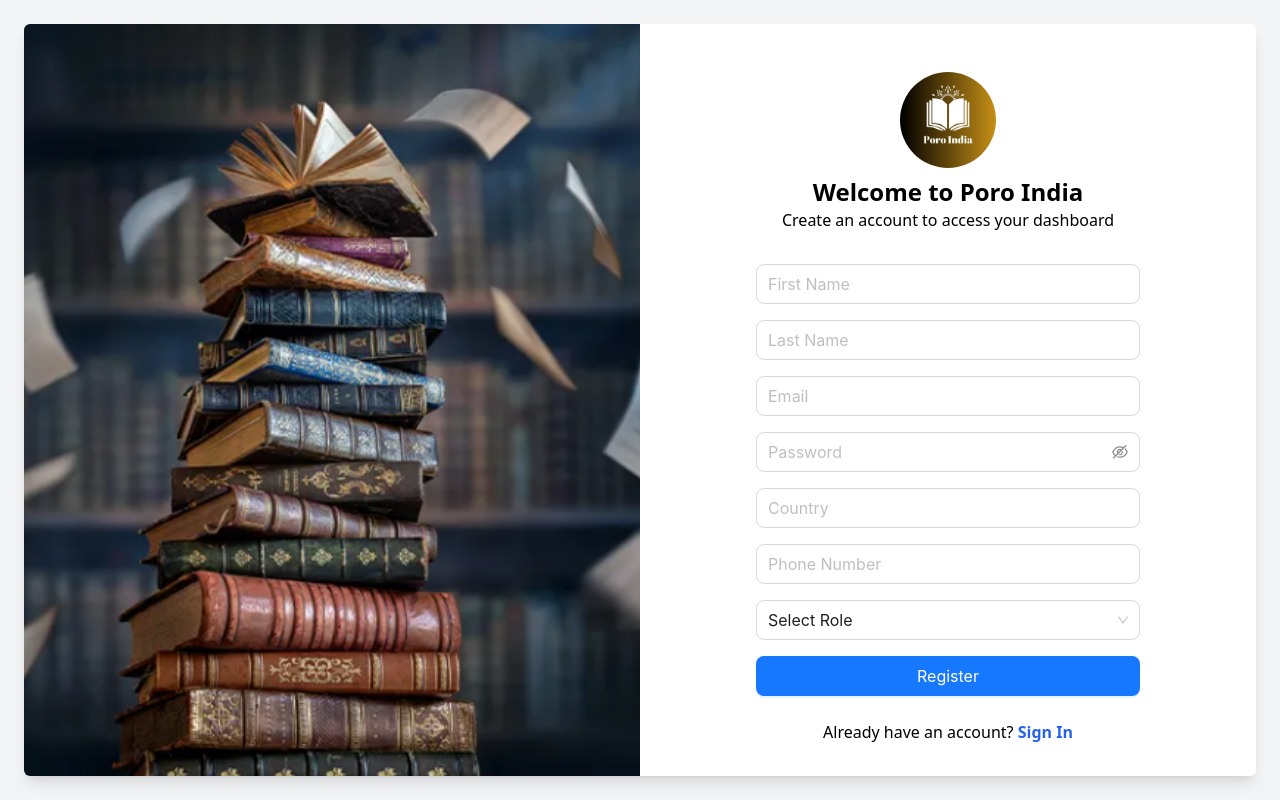
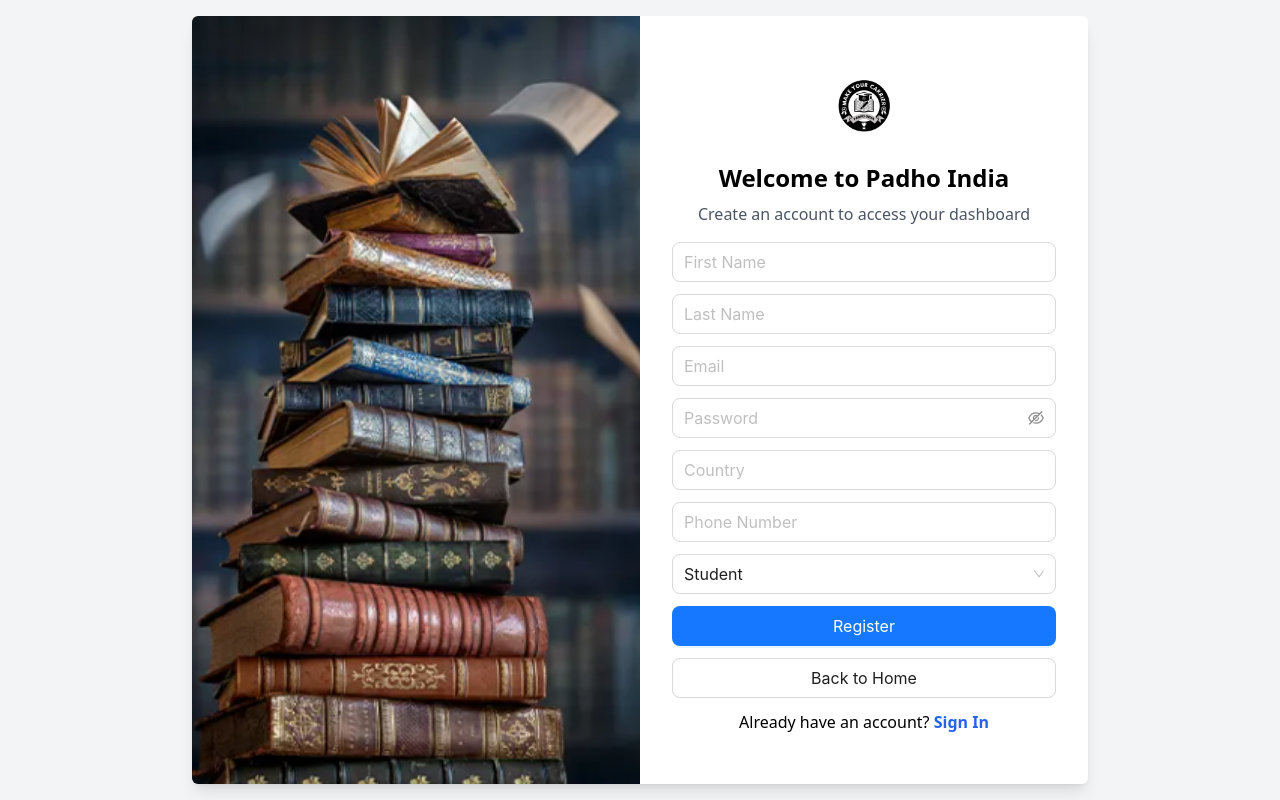
Before and after one commit to Alomj257/PadhoIndia, a React (Vite) app in the folder frontend-padhoindia/: page /register in a window 1280 px wide. Built offline with nearby package versions, Linux system fonts and the light colour scheme.

Commit message:
layout redesign

```diff
--- a/frontend-padhoindia/src/components/auth/ConfirmOtp.jsx
+++ b/frontend-padhoindia/src/components/auth/ConfirmOtp.jsx
@@ -21,13 +21,13 @@ const ConfirmOtp = () => {
     setOtp(newOtp);
 
     if (value && index < 5) {
-      inputRefs.current[index + 1].focus();
+      inputRefs.current[index + 1]?.focus();
     }
   };
 
   const handleKeyDown = (index, e) => {
     if (e.key === "Backspace" && !otp[index] && index > 0) {
-      inputRefs.current[index - 1].focus();
+      inputRefs.current[index - 1]?.focus();
     }
   };
 
@@ -49,24 +49,29 @@ const ConfirmOtp = () => {
   };
 
   return (
-    <div className="flex justify-center items-center min-h-screen bg-gray-100 p-6 w-full h-screen">
-      <div className="bg-white shadow-lg rounded-md flex w-full h-full overflow-hidden">
+    <div className="flex justify-center items-center min-h-screen bg-gray-100 w-full h-screen md:p-4">
+      <div className="bg-white shadow-lg rounded-md flex w-full h-full overflow-hidden relative max-w-4xl mx-auto">
+
         {/* Left Side - Image */}
         <div className="w-1/2 h-full hidden md:block">
-          <img src={otpImage} alt="OTP Verification" className="w-full h-full object-cover" />
+          <img src={otpImage} alt="OTP Illustration" className="w-full h-full object-cover" />
         </div>
 
-        {/* Right Side - OTP Verification Form */}
-        <div className="w-full md:w-1/2 h-full p-8 flex flex-col justify-center items-center">
+        {/* Right Side - OTP Form */}
+        <div className="w-full md:w-1/2 h-full p-6 md:p-8 flex flex-col justify-center items-center relative">
+
           <div className="flex justify-center mb-4">
-            <img src={logo} alt="CGL Logo" className="h-24 w-24 rounded-full object-cover" />
+            <img src={logo} alt="CGL Logo" className="h-20 w-20 rounded-full object-cover" />
           </div>
-          <h2 className="text-2xl font-bold mb-2 text-center">Enter OTP</h2>
-          <p className="text-center text-gray-600 mb-6">
-            We have sent an OTP to <span className="font-semibold">{email}</span>
+
+          <h2 className="text-xl md:text-2xl font-bold mb-2 text-center">OTP Verification</h2>
+          <p className="text-center text-gray-600 mb-4 text-sm md:text-base">
+            Enter the 6-digit OTP sent to <span className="font-semibold">{email}</span>
           </p>
 
-          <form onSubmit={handleVerifyOtp} className="w-3/4 max-w-sm flex flex-col items-center">
+          <form onSubmit={handleVerifyOtp} className="w-full max-w-sm">
+
+            {/* OTP Input */}
             <div className="flex justify-center gap-2 mb-4">
               {otp.map((digit, index) => (
                 <Input
@@ -75,7 +80,7 @@ const ConfirmOtp = () => {
                   type="text"
                   maxLength={1}
                   size="large"
-                  className="w-12 text-center text-xl"
+                  className="w-12 h-12 text-center text-xl"
                   value={digit}
                   onChange={(e) => handleChange(index, e.target.value)}
                   onKeyDown={(e) => handleKeyDown(index, e)}
@@ -83,10 +88,28 @@ const ConfirmOtp = () => {
                 />
               ))}
             </div>
-            <Button type="primary" htmlType="submit" block size="large" loading={loading}>
+
+            <Button type="primary" htmlType="submit" block size="large" loading={loading} className="mb-3">
               Verify OTP
             </Button>
+
+            {/* Back to Home Button */}
+            <Button type="default" block size="large" onClick={() => navigate("/")} className="mb-3">
+              Back to Home
+            </Button>
+
           </form>
+
+          <p className="text-center mt-3 text-sm md:text-base">
+            Didn't receive the OTP?{" "}
+            <button
+              type="button"
+              className="text-blue-600 font-semibold hover:text-blue-800"
+              onClick={() => toast.info("Resend OTP not implemented yet")}
+            >
+              Resend OTP
+            </button>
+          </p>
         </div>
       </div>
     </div>
--- a/frontend-padhoindia/src/components/auth/ForgotPassword.jsx
+++ b/frontend-padhoindia/src/components/auth/ForgotPassword.jsx
@@ -28,8 +28,8 @@ const ForgotPassword = () => {
   };
 
   return (
-    <div className="flex justify-center items-center min-h-screen bg-gray-100 p-6 w-full h-screen">
-      <div className="bg-white shadow-lg rounded-md flex w-full h-full overflow-hidden">
+    <div className="flex justify-center items-center min-h-screen bg-gray-100 w-full h-screen md:p-4">
+      <div className="bg-white shadow-lg rounded-md flex w-full h-full overflow-hidden relative max-w-4xl mx-auto">
 
         {/* Left Side - Image */}
         <div className="w-1/2 h-full hidden md:block">
@@ -37,16 +37,22 @@ const ForgotPassword = () => {
         </div>
 
         {/* Right Side - Forgot Password Form */}
-        <div className="w-full md:w-1/2 h-full p-8 flex flex-col justify-center items-center">
+        <div className="w-full md:w-1/2 h-full p-6 md:p-8 flex flex-col justify-center items-center relative">
+
+          {/* Logo */}
           <div className="flex justify-center mb-4">
-            <img src={logo} alt="CGL Logo" className="h-24 w-24 rounded-full object-cover" />
+            <img src={logo} alt="Logo" className="h-20 w-20 rounded-full object-cover" />
           </div>
-          <h2 className="text-2xl font-bold mb-2 text-center">Forgot Password?</h2>
-          <p className="text-center text-gray-600 mb-6">
+
+          <h2 className="text-xl md:text-2xl font-bold mb-2 text-center">Forgot Password?</h2>
+          <p className="text-center text-gray-600 mb-4 text-sm md:text-base">
             Enter your email and we'll send you a password reset OTP.
           </p>
 
-          <form onSubmit={handleSubmit} className="w-3/4 max-w-sm">
+          {/* Form */}
+          <div className="w-full max-w-sm">
+            <form onSubmit={handleSubmit}>
+
               <Input
                 type="email"
                 placeholder="Enter your email"
@@ -57,14 +63,34 @@ const ForgotPassword = () => {
                 required
               />
 
-            <Button type="primary" htmlType="submit" block size="large" loading={loading}>
+              <Button
+                type="primary"
+                htmlType="submit"
+                block
+                size="large"
+                loading={loading}
+                className="mb-3"
+              >
                 Send OTP
               </Button>
+
+              {/* Back to Home Button */}
+              <Link to="/" className="block">
+                <Button type="default" block size="large">
+                  Back to Home
+                </Button>
+              </Link>
+
             </form>
+          </div>
 
-          <p className="text-center mt-4">
-            Remembered your password? <Link to="/login" className="text-blue-600 font-semibold">Sign In</Link>
+          <p className="text-center mt-3 text-sm md:text-base">
+            Remembered your password?{" "}
+            <Link to="/login" className="text-blue-600 font-semibold hover:text-blue-800">
+              Sign In
+            </Link>
           </p>
+
         </div>
       </div>
     </div>
--- a/frontend-padhoindia/src/components/auth/Login.jsx
+++ b/frontend-padhoindia/src/components/auth/Login.jsx
@@ -2,7 +2,6 @@ import { useState, useContext } from "react";
 import { AuthContext } from "../../context/AuthContext";
 import { Input, Button } from "antd";
 import { Link } from "react-router-dom";
-import { ArrowLeftOutlined } from "@ant-design/icons"; // Import back icon
 import loginImage from "../../assets/login_image.png";
 import logo from "../../assets/CGL.png";
 
@@ -20,60 +19,64 @@ const Login = () => {
   };
 
   return (
-    <div className="flex justify-center items-center min-h-screen bg-gray-100 p-6 w-full h-screen">
-      <div className="bg-white shadow-lg rounded-md flex w-full h-full overflow-hidden relative">
+    <div className="flex justify-center items-center min-h-screen bg-gray-100 w-full h-screen md:p-4">
+      <div className="bg-white shadow-lg rounded-md flex w-full h-full overflow-hidden relative max-w-4xl mx-auto">
+
         {/* Left Side - Image */}
         <div className="w-1/2 h-full hidden md:block">
           <img src={loginImage} alt="Login Illustration" className="w-full h-full object-cover" />
         </div>
 
         {/* Right Side - Login Form */}
-        <div className="w-full md:w-1/2 h-full p-8 flex flex-col justify-center items-center relative">
-          {/* Back to Home Button at Top-Right with Better Visibility */}
-          <Link
-            to="/"
-            className="absolute top-4 right-4 text-blue-600 font-semibold hover:text-blue-800 text-lg flex items-center transition duration-200"
-          >
-            <ArrowLeftOutlined className="mr-2 text-xl" /> Home
-          </Link>
+        <div className="w-full md:w-1/2 h-full p-6 md:p-8 flex flex-col justify-center items-center relative">
 
           <div className="flex justify-center mb-4">
-            <img src={logo} alt="CGL Logo" className="h-24 w-24 rounded-full object-cover" />
+            <img src={logo} alt="CGL Logo" className="h-20 w-20 rounded-full object-cover" />
           </div>
-          <h2 className="text-2xl font-bold mb-2 text-center">Welcome to Poro India</h2>
-          <p className="text-center text-gray-600 mb-6">Login to access your dashboard</p>
 
-          <form onSubmit={handleSubmit} className="w-3/4 max-w-sm">
+          <h2 className="text-xl md:text-2xl font-bold mb-2 text-center">Welcome to Padho India</h2>
+          <p className="text-center text-gray-600 mb-4 text-sm md:text-base">Login to access your dashboard</p>
+
+          <form onSubmit={handleSubmit} className="w-full max-w-sm">
+
             <Input
               name="email"
               placeholder="Email"
               size="large"
-              className="mb-4 w-full"
+              className="mb-3 w-full"
               onChange={handleChange}
               required
             />
+
             <Input.Password
               name="password"
               placeholder="Password"
               size="large"
-              className="mb-4 w-full"
+              className="mb-3 w-full"
               onChange={handleChange}
               required
             />
 
             {/* Forgot Password Link */}
-            <div className="flex justify-end mb-4">
+            <div className="flex justify-end mb-3">
               <Link to="/forgot-password" className="text-blue-600 text-sm font-semibold hover:underline">
                 Forgot Password?
               </Link>
             </div>
 
-            <Button type="primary" htmlType="submit" block size="large">
+            <Button type="primary" htmlType="submit" block size="large" className="mb-3">
               Login
             </Button>
+
+            {/* Back to Home Button below Login */}
+            <Link to="/" className="block">
+              <Button type="default" block size="large">
+                Back to Home
+              </Button>
+            </Link>
           </form>
 
-          <p className="text-center mt-4">
+          <p className="text-center mt-3 text-sm md:text-base">
             Don't have an account? <Link to="/register" className="text-blue-600 font-semibold hover:text-blue-800">Sign Up</Link>
           </p>
         </div>
--- a/frontend-padhoindia/src/components/auth/Register.jsx
+++ b/frontend-padhoindia/src/components/auth/Register.jsx
@@ -33,47 +33,128 @@ const Register = () => {
     try {
       const response = await registerUser(formData);
       toast.success(response.data.message || "Registration Successful");
-      navigate("/login"); // Redirect to login page
+      navigate("/login");
     } catch (error) {
       toast.error(error.response?.data?.message || "Registration failed");
     }
   };
 
   return (
-    <div className="flex justify-center items-center min-h-screen bg-gray-100 p-6 w-full h-screen">
-      <div className="bg-white shadow-lg rounded-md flex w-full h-full overflow-hidden">
+    <div className="flex justify-center items-center min-h-screen bg-gray-100 w-full h-screen md:p-4">
+      <div className="bg-white shadow-lg rounded-md flex w-full h-full overflow-hidden relative max-w-4xl mx-auto">
+
         {/* Left Side - Image */}
         <div className="w-1/2 h-full hidden md:block">
           <img src={registerImage} alt="Register Illustration" className="w-full h-full object-cover" />
         </div>
 
         {/* Right Side - Registration Form */}
-        <div className="w-full md:w-1/2 h-full p-8 flex flex-col items-center overflow-hidden">
-          <div className="w-full flex flex-col items-center sticky top-0 bg-white py-4 z-10">
-            <img src={logo} alt="Logo" className="w-24 h-24 rounded-full object-cover mb-2" />
-            <h2 className="text-2xl font-bold text-center">Welcome to Poro India</h2>
-            <p className="text-center mb-4">Create an account to access your dashboard</p>
+        <div className="w-full md:w-1/2 h-full p-6 md:p-8 flex flex-col justify-center items-center relative">
+
+          {/* Logo and Title */}
+          <div className="flex justify-center mb-4">
+            <img src={logo} alt="Logo" className="h-20 w-20 rounded-full object-cover" />
           </div>
-          <div className="w-full flex-grow overflow-y-auto no-scrollbar px-4">
-            <form onSubmit={handleSubmit} className="w-3/4 max-w-sm mx-auto">
-              <Input name="firstName" placeholder="First Name" size="large" className="mb-4 w-full" onChange={handleChange} required />
-              <Input name="lastName" placeholder="Last Name" size="large" className="mb-4 w-full" onChange={handleChange} required />
-              <Input name="email" placeholder="Email" size="large" className="mb-4 w-full" onChange={handleChange} required />
-              <Input.Password name="password" placeholder="Password" size="large" className="mb-4 w-full" onChange={handleChange} required />
-              <Input name="country" placeholder="Country" size="large" className="mb-4 w-full" onChange={handleChange} required />
-              <Input name="phone" placeholder="Phone Number" size="large" className="mb-4 w-full" onChange={handleChange} required />
-              <Select size="large" className="mb-4 w-full" defaultValue="Select Role" onChange={handleSelectChange}>
+
+          <h2 className="text-xl md:text-2xl font-bold mb-2 text-center">Welcome to Padho India</h2>
+          <p className="text-center text-gray-600 mb-4 text-sm md:text-base">Create an account to access your dashboard</p>
+
+          {/* Form with Hidden Scrollbar */}
+          <div
+            className="w-full max-w-sm overflow-y-auto"
+            style={{ maxHeight: "70vh", scrollbarWidth: "none", msOverflowStyle: "none" }}
+          >
+            <style>
+              {`
+                /* Hide scrollbar for WebKit browsers */
+                .hide-scrollbar::-webkit-scrollbar {
+                  display: none;
+                }
+              `}
+            </style>
+
+            <form onSubmit={handleSubmit} className="hide-scrollbar">
+              <Input
+                name="firstName"
+                placeholder="First Name"
+                size="large"
+                className="mb-3 w-full"
+                onChange={handleChange}
+                required
+              />
+
+              <Input
+                name="lastName"
+                placeholder="Last Name"
+                size="large"
+                className="mb-3 w-full"
+                onChange={handleChange}
+                required
+              />
+
+              <Input
+                name="email"
+                placeholder="Email"
+                size="large"
+                className="mb-3 w-full"
+                onChange={handleChange}
+                required
+              />
+
+              <Input.Password
+                name="password"
+                placeholder="Password"
+                size="large"
+                className="mb-3 w-full"
+                onChange={handleChange}
+                required
+              />
+
+              <Input
+                name="country"
+                placeholder="Country"
+                size="large"
+                className="mb-3 w-full"
+                onChange={handleChange}
+                required
+              />
+
+              <Input
+                name="phone"
+                placeholder="Phone Number"
+                size="large"
+                className="mb-3 w-full"
+                onChange={handleChange}
+                required
+              />
+
+              <Select
+                size="large"
+                className="mb-3 w-full"
+                defaultValue="STUDENT"
+                onChange={handleSelectChange}
+              >
                 <Option value="STUDENT">Student</Option>
                 <Option value="ADMIN">Admin</Option>
               </Select>
-              <Button type="primary" htmlType="submit" block size="large">
+
+              <Button type="primary" htmlType="submit" block size="large" className="mb-3">
                 Register
               </Button>
+
+              {/* Back to Home Button */}
+              <Link to="/" className="block">
+                <Button type="default" block size="large">
+                  Back to Home
+                </Button>
+              </Link>
             </form>
           </div>
-          <p className="text-center mt-4">
-            Already have an account? <Link to="/login" className="text-blue-600 font-semibold">Sign In</Link>
+
+          <p className="text-center mt-3 text-sm md:text-base">
+            Already have an account? <Link to="/login" className="text-blue-600 font-semibold hover:text-blue-800">Sign In</Link>
           </p>
+
         </div>
       </div>
     </div>
--- a/frontend-padhoindia/src/components/common/Navbar.jsx
+++ b/frontend-padhoindia/src/components/common/Navbar.jsx
@@ -9,30 +9,30 @@ const Navbar = () => {
     <nav className="bg-white py-4 px-6 fixed top-0 left-0 w-full z-50">
       <div className="container mx-auto flex justify-between items-center">
         {/* Left Side - Logo */}
-        <div className="text-2xl font-bold text-indigo-600">
-          <Link to="/">Poro India</Link>
+        <div className="text-2xl font-bold text-blue-600">
+          <Link to="/">Padho India</Link>
         </div>
 
         {/* Mobile Menu Button */}
         <button
           onClick={() => setIsOpen(true)}
-          className="md:hidden text-indigo-600 focus:outline-none"
+          className="md:hidden text-blue-600 focus:outline-none"
         >
           <Menu size={28} />
         </button>
 
         {/* Desktop Menu */}
         <div className="hidden md:flex space-x-6 text-lg font-medium">
-          <Link to="/" className="hover:text-indigo-500 transition">Home</Link>
-          <Link to="/scholarship" className="hover:text-indigo-500 transition">Scholarship</Link>
-          <Link to="/events" className="hover:text-indigo-500 transition">Events</Link>
-          <Link to="/about" className="hover:text-indigo-500 transition">About</Link>
-          <Link to="/contact" className="hover:text-indigo-500 transition">Contact Us</Link>
+          <Link to="/" className="hover:text-blue-500 transition">Home</Link>
+          <Link to="/scholarship" className="hover:text-blue-500 transition">Scholarship</Link>
+          <Link to="/events" className="hover:text-blue-500 transition">Events</Link>
+          <Link to="/about" className="hover:text-blue-500 transition">About</Link>
+          <Link to="/contact" className="hover:text-blue-500 transition">Contact Us</Link>
         </div>
 
         {/* Right Side - Login Button */}
         <div className="hidden md:block">
-          <Link to="/login" className="bg-indigo-600 text-white px-4 py-2 rounded-lg hover:bg-indigo-700 transition">
+          <Link to="/login" className="bg-blue-600 text-white px-4 py-2 rounded-lg hover:bg-blue-700 transition">
             Login
           </Link>
         </div>
@@ -42,7 +42,7 @@ const Navbar = () => {
       <div className={`fixed top-0 right-0 h-full w-full bg-white transform transition-transform duration-300 ${isOpen ? "translate-x-0" : "translate-x-full"}`}>
         {/* Close Button */}
         <div className="flex justify-end p-4">
-          <button onClick={() => setIsOpen(false)} className="text-indigo-600">
+          <button onClick={() => setIsOpen(false)} className="text-blue-600">
             <X size={28} />
           </button>
         </div>
@@ -54,7 +54,7 @@ const Navbar = () => {
           <Link to="/events" className="hover:bg-gray-100 px-4 py-2 rounded" onClick={() => setIsOpen(false)}>Events</Link>
           <Link to="/about" className="hover:bg-gray-100 px-4 py-2 rounded" onClick={() => setIsOpen(false)}>About</Link>
           <Link to="/contact" className="hover:bg-gray-100 px-4 py-2 rounded" onClick={() => setIsOpen(false)}>Contact Us</Link>
-          <Link to="/login" className="bg-indigo-600 text-white text-center py-2 rounded-lg hover:bg-indigo-700 transition" onClick={() => setIsOpen(false)}>
+          <Link to="/login" className="bg-blue-600 text-white text-center py-2 rounded-lg hover:bg-blue-700 transition" onClick={() => setIsOpen(false)}>
             Login
           </Link>
         </div>
```
Also changed, not shown: frontend-padhoindia/src/components/auth/ResetPassword.jsx (+41 -14 lines), frontend-padhoindia/src/components/common/HeroSection.jsx (+6 -74 lines), frontend-padhoindia/src/assets/CGL.png. Lines whose indentation alone changed are shown as unchanged.
